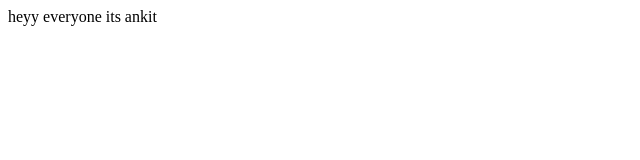
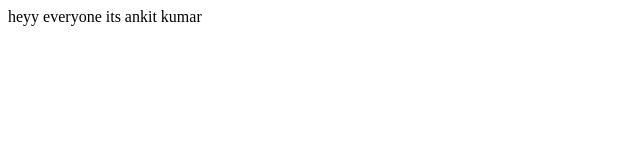
Before and after one commit to Ankii-Kumar/git-avi, a plain HTML site: page index.html in a window 1280 px wide. Shown: the full height of the page, 0-640 px from the left. Drawn offline with Linux system fonts and the light colour scheme.

Commit message:
add kumar

```diff
--- a/index.html
+++ b/index.html
@@ -2,6 +2,6 @@
   <head></head>
   <body>
     heyy everyone
-    its ankit
+    its ankit kumar
   </body>
 </html>
```
